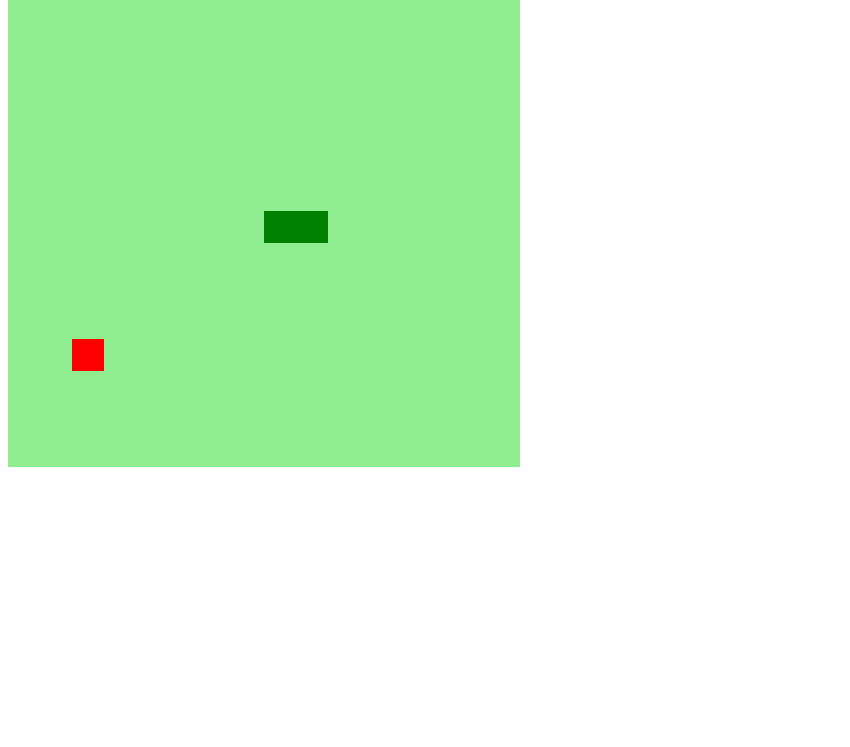
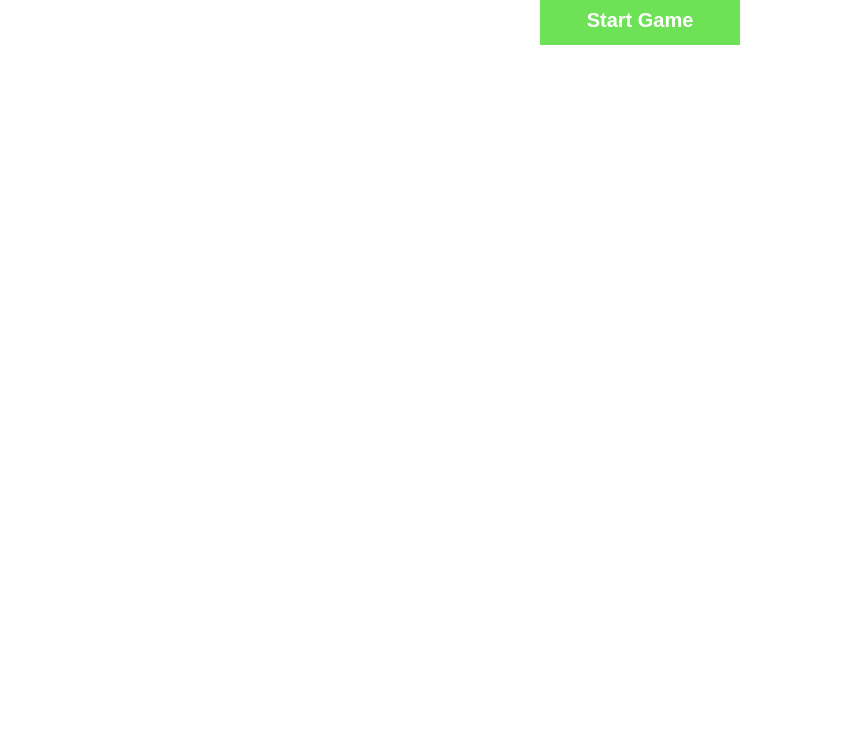
Before and after one commit to stanislawiaw2018/projeto-jogo-da-cobrinha-Digital-Innovation-One, a plain HTML site: page index.html in a window 1280 px wide. Shown: the part 53-800 px from the top of the page, without its empty margins (0-850 px from the left). Drawn offline with Linux system fonts and the light colour scheme.

Commit message:
Created the page styling and configured the readme

```diff
--- a/index.html
+++ b/index.html
@@ -1,17 +1,25 @@
 <!DOCTYPE html>
 <html lang="pt-br">
 <head>
+    <!-- META DADOS -->
     <meta charset="UTF-8">
     <meta name="viewport" content="width=device-width, initial-scale=1.0">
     <meta name="Keybord" content="Diversão, Entreternimento, Jogo">
     <meta name="description" content="Jogo da cobrinha, desenvolvido no Bootcamp HTML WEB DEVELOPER na Digital Innovation One.">
     <meta name="robots" content="index, follow">
     <meta name="author" content="Antonio Stanislaw">
+
+    <!-- JS -->
     <script defer src="static/js/index.js"></script>
+
+    <!-- CSS -->
+    <link rel="stylesheet" href="static/css/index.css">
     <title>Jogo da Cobrinha</title>
 </head>
 <body>
+    <h1>🐍 SNAKE GAME 🐍 </h1>
     <!-- tabuleiro do jogo -->
-    <canvas id="snake" width="512" height="512"> </canvas>
+    <canvas hidden id="snake" width="512" height="512"> </canvas>
+    <button role="button">Start Game</button>
 </body>
 </html>
--- /dev/null
+++ b/static/css/index.css
@@ -0,0 +1,37 @@
+*{
+    margin: 0;
+    border: 0;
+    padding: 0;
+    box-sizing: border-box;
+}
+body{
+    width: 100%;
+    height: 100%;
+    display: flex;
+    /* margin: 4% 0px; */
+    flex-direction: column;
+    justify-content: center;
+    align-items: center;
+
+}
+#snake{
+    width: 512px;
+    height: 512px;
+
+}
+button{
+    margin-top: 10px;
+    width: 200px;
+    height: 50px;
+    color: white;
+    font-size: 20px;
+    font-weight: bold;
+    outline: 0;
+    cursor: pointer;
+    background-color: rgb(110, 226, 87);
+    transition: all ease-in-out .5s;
+}
+
+button:hover{
+    background-color: rgb(37, 196, 5);
+}
--- a/static/js/index.js
+++ b/static/js/index.js
@@ -11,7 +11,9 @@ let direction = "right";
 let food = {
     x: Math.floor(Math.random() * 15 + 1) * box,
     y: Math.floor(Math.random() * 15 + 1) * box
-}
+};
+let buttom = document.querySelector("button");
+var game;
 
 //Resposavel pela criação e construção do background do tabuleiro do jogo
 function createBG() {
@@ -42,7 +44,12 @@ function update(event){
     if(event.keyCode == 40 && direction != "up") direction = "down";
 
 }
+document.addEventListener('click', function(){
+    game = setInterval(startGame, 100);
+    document.querySelector("button").setAttribute('hidden','true');
+    document.querySelector("#snake").removeAttribute("hidden");
 
+});
 function startGame(){
     //Define a cobrinha a atravessar a parede
     if(snake[0].x > 15 * box && direction == "right") snake[0].x = 0;
@@ -54,6 +61,7 @@ function startGame(){
         if(snake[0].x == snake[i].x && snake[0].y == snake[i].y){
             clearInterval(game);
             alert('GAMER OVER!!!');
+            window.location.reload(true);
         }
     }
 
@@ -84,5 +92,3 @@ function startGame(){
 
     snake.unshift(newHead);
 }
-
-let game = setInterval(startGame, 100);
```
Also changed, not shown: static/img/lyout_jogo_cobrinha.png (added), 1 other file.
